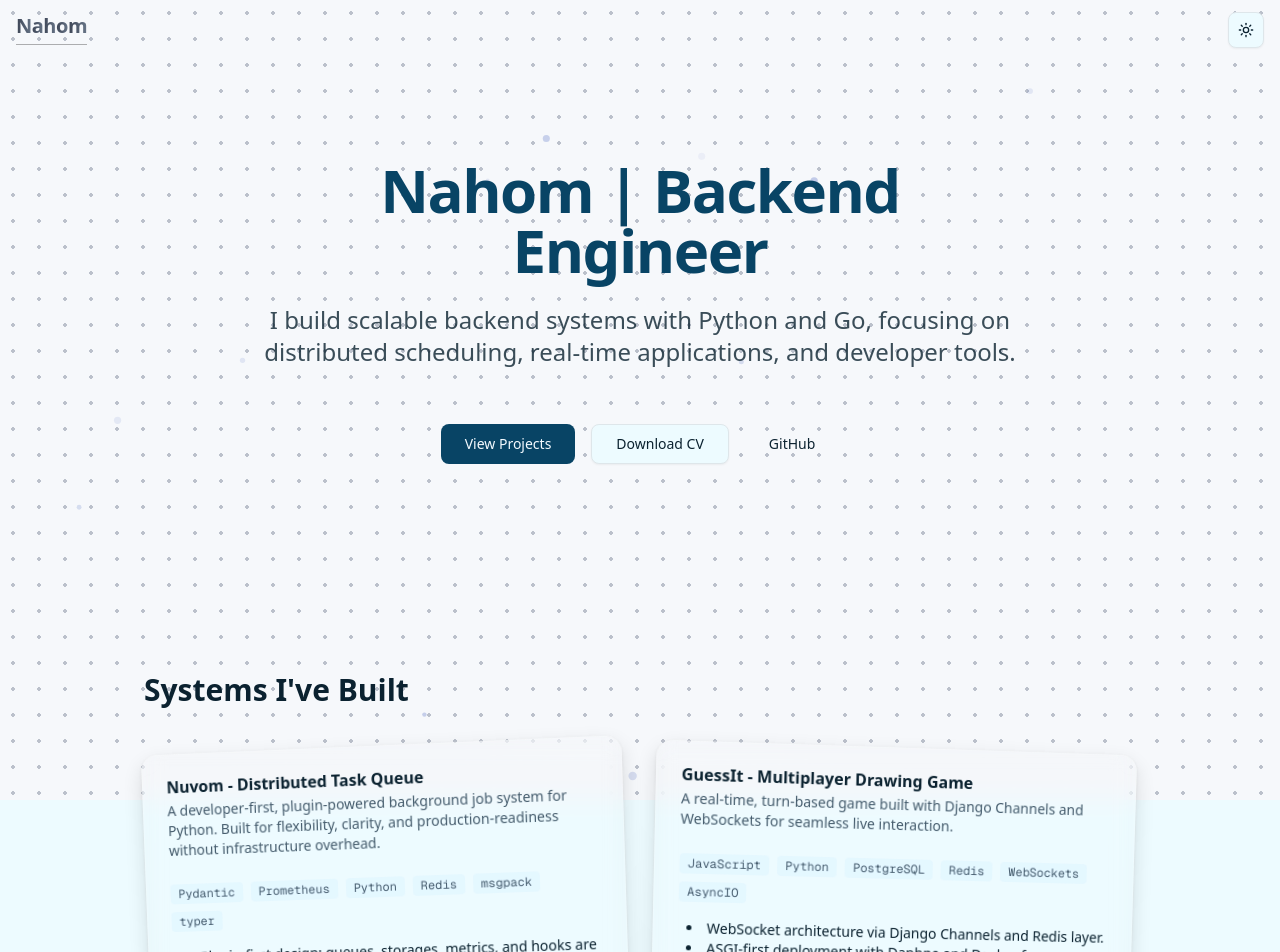
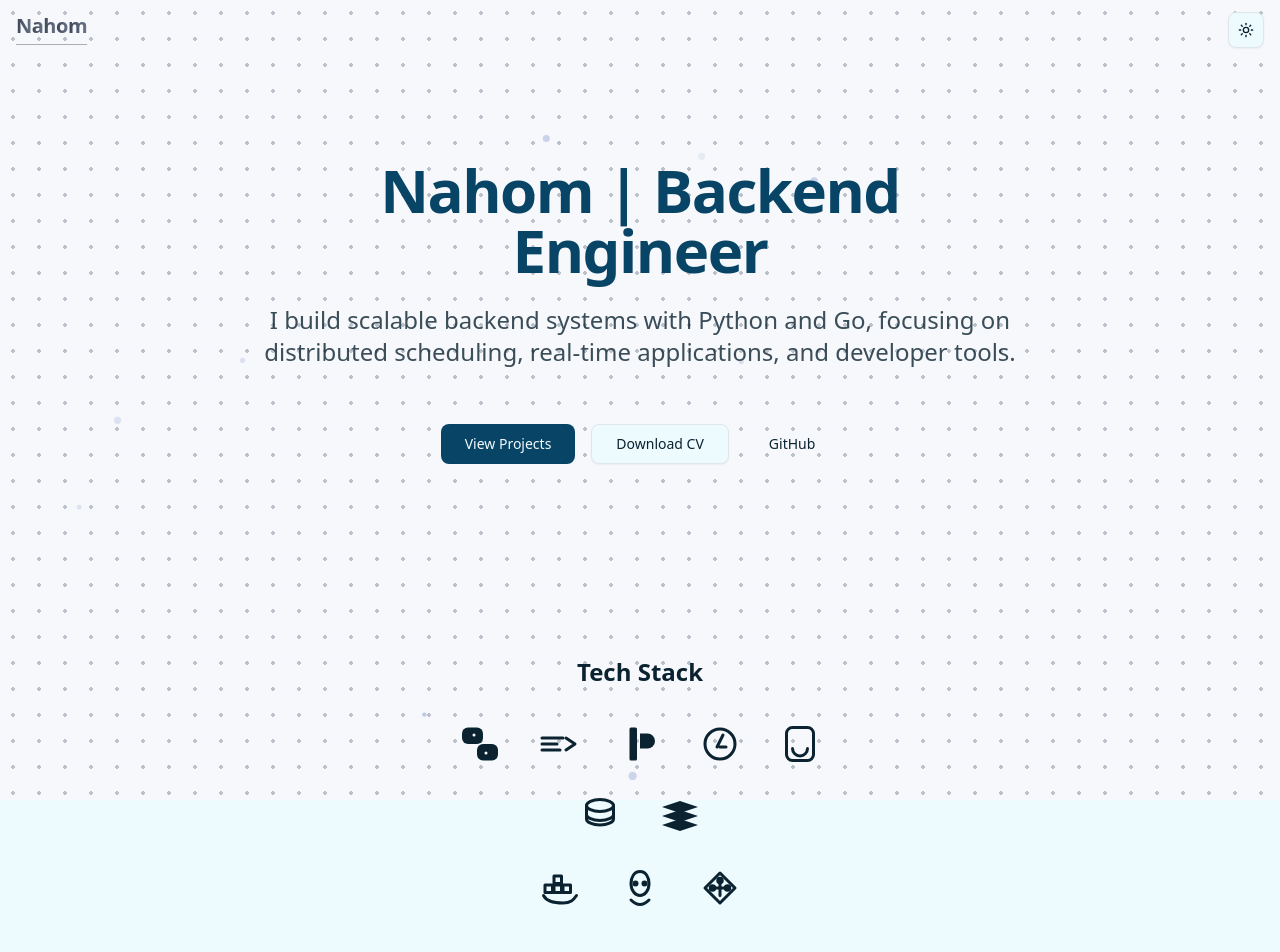
Before and after one commit to nahom-zewdu/my-portfolio, a Next.js app: page / in a window 1280 px wide. Shown: the top 952 px of the page. Built offline with nearby package versions, Linux system fonts and the light colour scheme.

Commit message:
stack: add minimal Tech Stack section with three curated rows of icons; insert below hero

```diff
--- a/src/app/page.tsx
+++ b/src/app/page.tsx
@@ -4,6 +4,7 @@ import Link from "next/link";
 import dynamic from "next/dynamic";
 import { useRef } from "react";
 import { motion } from "framer-motion";
+import TechStack from "@/components/TechStack";
 
 const SystemsSection = dynamic(() => import("@/components/SystemsSection"), { ssr: false });
 const AboutSection = dynamic(() => import("@/components/AboutSection"), { ssr: false });
@@ -79,6 +80,7 @@ export default function Home() {
           </motion.div>
         </motion.div>
       </motion.section>
+      <TechStack />
       <SystemsSection />
       <AboutSection />
       <ExperienceSection />
--- /dev/null
+++ b/src/components/TechStack.tsx
@@ -0,0 +1,171 @@
+"use client";
+import { motion } from "framer-motion";
+
+type IconProps = { label: string };
+
+function IconPython({ label }: IconProps) {
+  return (
+    <svg viewBox="0 0 64 64" aria-label={label} role="img" className="size-12 text-foreground">
+      <g fill="currentColor">
+        <rect x="8" y="10" rx="8" ry="8" width="28" height="22" />
+        <rect x="28" y="32" rx="8" ry="8" width="28" height="22" />
+        <circle cx="24" cy="20" r="2" fill="white" />
+        <circle cx="40" cy="44" r="2" fill="white" />
+      </g>
+    </svg>
+  );
+}
+
+function IconGo({ label }: IconProps) {
+  return (
+    <svg viewBox="0 0 64 64" aria-label={label} role="img" className="size-12 text-foreground">
+      <g fill="none" stroke="currentColor" strokeWidth="4" strokeLinecap="round" strokeLinejoin="round">
+        <path d="M8 24h28" />
+        <path d="M8 32h20" />
+        <path d="M8 40h24" />
+        <path d="M40 24l12 8-12 8" />
+      </g>
+    </svg>
+  );
+}
+
+function IconDjango({ label }: IconProps) {
+  return (
+    <svg viewBox="0 0 64 64" aria-label={label} role="img" className="size-12 text-foreground">
+      <g fill="currentColor">
+        <rect x="18" y="10" width="10" height="44" rx="2" />
+        <path d="M32 18h10a10 10 0 0 1 0 20H32z" />
+      </g>
+    </svg>
+  );
+}
+
+function IconFastAPI({ label }: IconProps) {
+  return (
+    <svg viewBox="0 0 64 64" aria-label={label} role="img" className="size-12 text-foreground">
+      <g fill="none" stroke="currentColor" strokeWidth="4" strokeLinecap="round" strokeLinejoin="round">
+        <circle cx="32" cy="32" r="20" />
+        <path d="M28 36l8-16m-4 16h8" />
+      </g>
+    </svg>
+  );
+}
+
+function IconGin({ label }: IconProps) {
+  return (
+    <svg viewBox="0 0 64 64" aria-label={label} role="img" className="size-12 text-foreground">
+      <g fill="none" stroke="currentColor" strokeWidth="4" strokeLinecap="round" strokeLinejoin="round">
+        <rect x="14" y="10" width="36" height="44" rx="8" />
+        <path d="M22 38a10 10 0 0 0 20 0" />
+      </g>
+    </svg>
+  );
+}
+
+function IconPostgres({ label }: IconProps) {
+  return (
+    <svg viewBox="0 0 64 64" aria-label={label} role="img" className="size-12 text-foreground">
+      <g fill="none" stroke="currentColor" strokeWidth="4" strokeLinecap="round" strokeLinejoin="round">
+        <ellipse cx="32" cy="18" rx="18" ry="8" />
+        <path d="M14 18v18c0 4.4 8.1 8 18 8s18-3.6 18-8V18" />
+        <path d="M14 30c0 4.4 8.1 8 18 8s18-3.6 18-8" />
+      </g>
+    </svg>
+  );
+}
+
+function IconRedis({ label }: IconProps) {
+  return (
+    <svg viewBox="0 0 64 64" aria-label={label} role="img" className="size-12 text-foreground">
+      <g fill="currentColor">
+        <polygon points="32,12 56,20 32,28 8,20" />
+        <polygon points="32,24 56,32 32,40 8,32" />
+        <polygon points="32,36 56,44 32,52 8,44" />
+      </g>
+    </svg>
+  );
+}
+
+function IconDocker({ label }: IconProps) {
+  return (
+    <svg viewBox="0 0 64 64" aria-label={label} role="img" className="size-12 text-foreground">
+      <g fill="none" stroke="currentColor" strokeWidth="4" strokeLinecap="round" strokeLinejoin="round">
+        <rect x="12" y="28" width="10" height="10" />
+        <rect x="24" y="28" width="10" height="10" />
+        <rect x="36" y="28" width="10" height="10" />
+        <rect x="24" y="16" width="10" height="10" />
+        <path d="M10 42c4 8 16 10 26 10 10 0 14-4 18-10" />
+      </g>
+    </svg>
+  );
+}
+
+function IconLinux({ label }: IconProps) {
+  return (
+    <svg viewBox="0 0 64 64" aria-label={label} role="img" className="size-12 text-foreground">
+      <g fill="none" stroke="currentColor" strokeWidth="4" strokeLinecap="round" strokeLinejoin="round">
+        <path d="M32 10c8 0 12 8 12 16 0 10-6 16-12 16s-12-6-12-16c0-8 4-16 12-16z" />
+        <path d="M20 48c4 4 8 6 12 6s8-2 12-6" />
+        <circle cx="26" cy="26" r="2" />
+        <circle cx="38" cy="26" r="2" />
+      </g>
+    </svg>
+  );
+}
+
+function IconGit({ label }: IconProps) {
+  return (
+    <svg viewBox="0 0 64 64" aria-label={label} role="img" className="size-12 text-foreground">
+      <g fill="none" stroke="currentColor" strokeWidth="4" strokeLinecap="round" strokeLinejoin="round">
+        <path d="M12 32l20-20 20 20-20 20z" />
+        <circle cx="32" cy="22" r="3" />
+        <circle cx="22" cy="32" r="3" />
+        <circle cx="42" cy="32" r="3" />
+        <path d="M32 22v20M22 32h20" />
+      </g>
+    </svg>
+  );
+}
+
+const hoverClasses = "transition-transform duration-200 will-change-transform hover:scale-105";
+const glowClasses = "hover:drop-shadow-[0_0_12px_rgba(0,200,255,0.35)] dark:hover:drop-shadow-[0_0_12px_rgba(0,200,255,0.45)]";
+
+export default function TechStack() {
+  return (
+    <section id="stack" className="relative z-0 py-16 px-4">
+      <motion.h2
+        className="text-2xl font-semibold text-center mb-8"
+        initial={{ opacity: 0, y: 20 }}
+        whileInView={{ opacity: 1, y: 0 }}
+        transition={{ duration: 0.4 }}
+        viewport={{ once: true }}
+      >
+        Tech Stack
+      </motion.h2>
+
+      <div className="max-w-4xl mx-auto space-y-6">
+        {/* Row 1 */}
+        <div className="flex items-center justify-center gap-6 md:gap-8">
+          <div className={`${hoverClasses} ${glowClasses}`}><IconPython label="Python" /></div>
+          <div className={`${hoverClasses} ${glowClasses}`}><IconGo label="Go" /></div>
+          <div className={`${hoverClasses} ${glowClasses}`}><IconDjango label="Django" /></div>
+          <div className={`${hoverClasses} ${glowClasses}`}><IconFastAPI label="FastAPI" /></div>
+          <div className={`${hoverClasses} ${glowClasses}`}><IconGin label="Gin" /></div>
+        </div>
+
+        {/* Row 2 */}
+        <div className="flex items-center justify-center gap-6 md:gap-8">
+          <div className={`${hoverClasses} ${glowClasses}`}><IconPostgres label="PostgreSQL" /></div>
+          <div className={`${hoverClasses} ${glowClasses}`}><IconRedis label="Redis" /></div>
+        </div>
+
+        {/* Row 3 */}
+        <div className="flex items-center justify-center gap-6 md:gap-8">
+          <div className={`${hoverClasses} ${glowClasses}`}><IconDocker label="Docker" /></div>
+          <div className={`${hoverClasses} ${glowClasses}`}><IconLinux label="Linux" /></div>
+          <div className={`${hoverClasses} ${glowClasses}`}><IconGit label="Git" /></div>
+        </div>
+      </div>
+    </section>
+  );
+}
```
